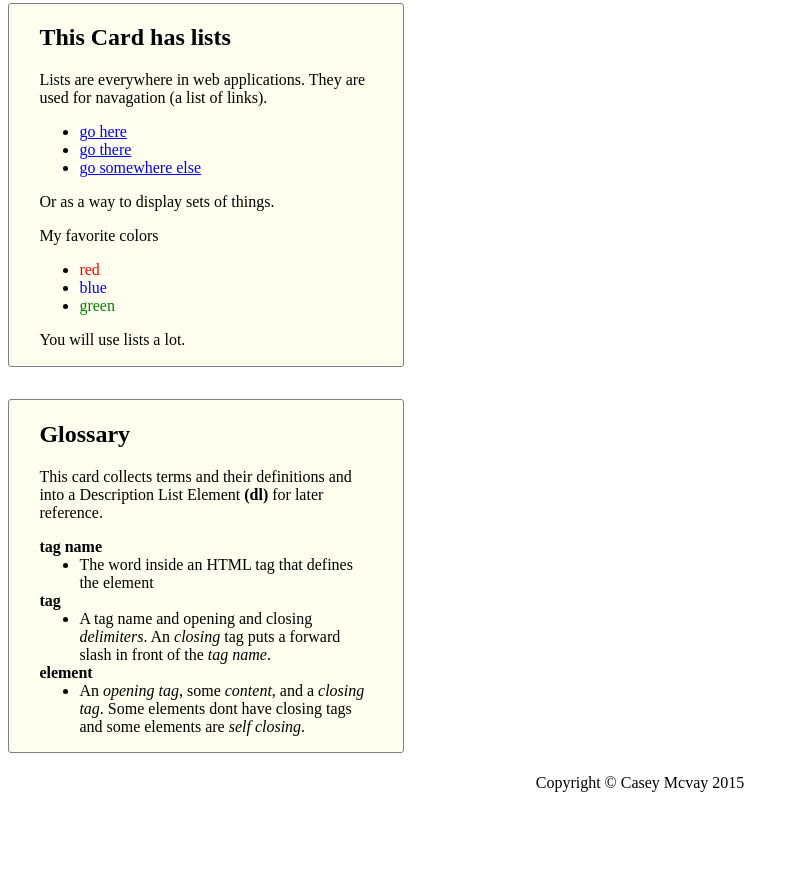
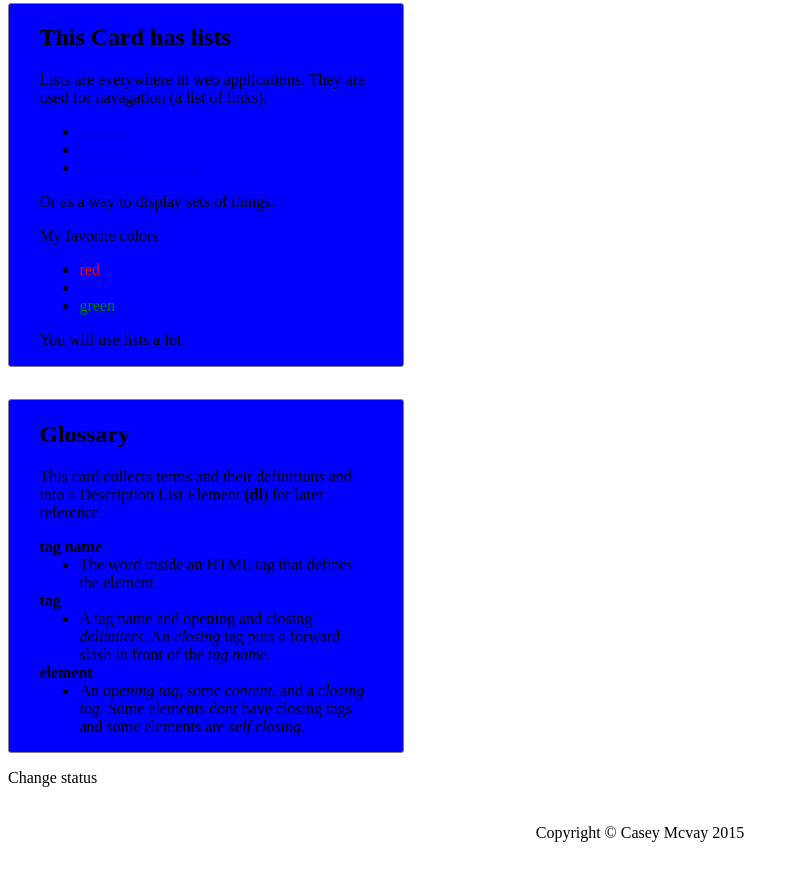
Before and after one commit to hedcase212/caseyexercise1, a plain HTML site: page index.html in a window 1280 px wide. Shown: the part 1719-2590 px from the top of the page, without its empty margins (0-799 px from the left). Before the commit the page ends 2540 px from the top, so only its background shows below. Drawn offline with Linux system fonts and the light colour scheme.

Commit message:
second commit with random changes

```diff
--- a/css/main.css
+++ b/css/main.css
@@ -1,5 +1,5 @@
 article {
-  background-color: ivory;
+  background-color: blue;
   border: 1px solid gray;
   border-radius: 3px;
   margin-top: 2rem;
--- a/index.html
+++ b/index.html
@@ -108,7 +108,8 @@
         </dl>
 
       </article>
-
+      <p>Change status
+      </p>
 		</div>
 		<footer>
 			<p>Copyright &copy; Casey Mcvay 2015</p>
```
